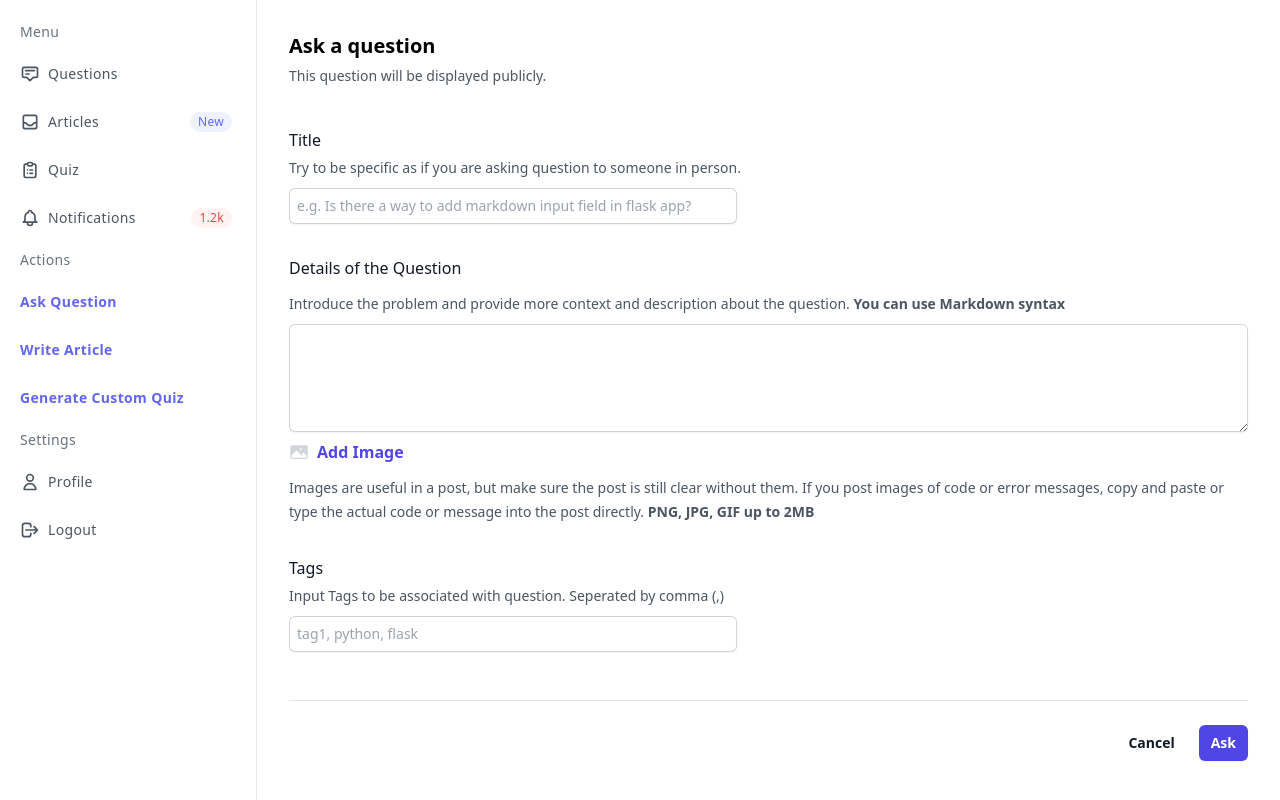
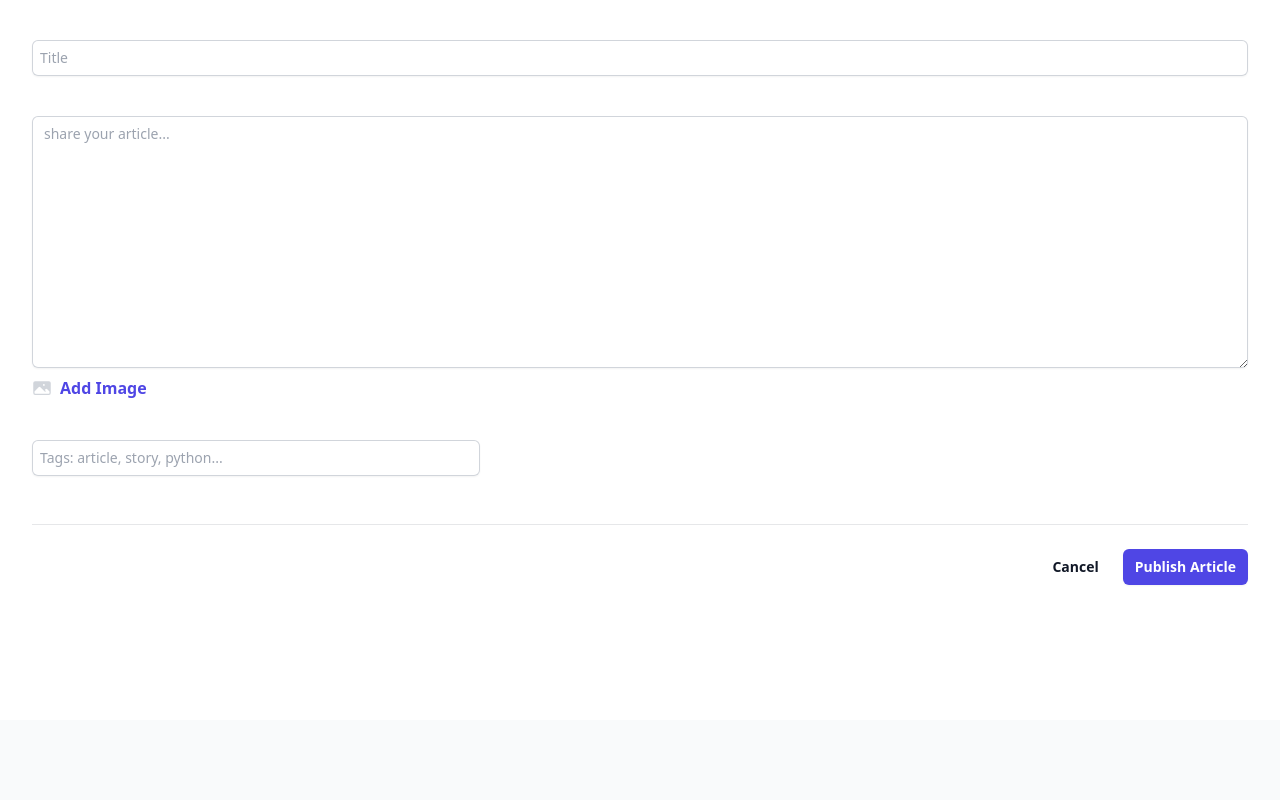
Before and after one commit to aadityab7/quick-minds, a Flask app: template project/templates/write_article.html in a window 1280 px wide. Shown: the part 80-880 px from the top of the page. After the commit the page ends 665 px from the top, so only its background shows below. Run offline with Flask 3, Linux system fonts and the light colour scheme; the template is opened without the code that fills it, so the values that code supplies are empty; some libraries are stand-ins or nearby versions.

Commit message:
write article feature

```diff
--- a/project/templates/write_article.html
+++ b/project/templates/write_article.html
@@ -1,34 +1,26 @@
 {% extends 'base.html' %}
 
-{% block title %}ASK QUESTION{% endblock %}
+{% block title %}WRITE ARTICLE{% endblock %}
 
 {% block content %}
 	<div class="mx-auto max-w-screen-xl px-4 py-8 sm:px-6 lg:px-8">
 
 		<form method="post" enctype = "multipart/form-data">
 
-		  <div class="space-y-12">
+		  <div class="space-y-8">
 		    <div class="border-b border-gray-900/10 pb-12">
-		      <h1 class="text-xl font-bold">Ask a question</h1>
-		      <p class="mt-1 text-sm leading-6 text-gray-600">This question will be displayed publicly.</p>
-
-		      <div class="mt-10 grid grid-cols-1 gap-x-6 gap-y-8 sm:grid-cols-6">
-		        <div class="sm:col-span-4">
-		          <label for="question-title" class="block text-l font-medium leading-6 text-gray-900">Title</label>
-		          <p class="mt-1 text-sm leading-6 text-gray-600">Try to be specific as if you are asking question to someone in person.</p>
+		      <div class="grid grid-cols-1 gap-x-6 gap-y-8 sm:grid-cols-6">
+		        <div class="col-span-full">
 		          <div class="mt-2">
-		            <div class="flex rounded-md shadow-sm ring-1 ring-inset ring-gray-300 focus-within:ring-2 focus-within:ring-inset focus-within:ring-indigo-600 sm:max-w-md">
-		              <input type="text" name="question-title" id="question-title" class="block flex-1 border-0 bg-transparent py-1.5 pl-2 text-gray-900 placeholder:text-gray-400 focus:ring-0 sm:text-sm sm:leading-6" placeholder="e.g. Is there a way to add markdown input field in flask app?" required>
+		            <div class="flex rounded-md shadow-sm ring-1 ring-inset ring-gray-300 focus-within:ring-2 focus-within:ring-inset focus-within:ring-indigo-600">
+		              <input type="text" name="article-title" id="article-title" class="block flex-1 border-0 bg-transparent py-1.5 pl-2 text-gray-900 placeholder:text-gray-400 focus:ring-0 sm:text-sm sm:leading-6" placeholder="Title" required>
 		            </div>
 		          </div>
 		        </div>
 
 		        <div class="col-span-full">
-		          <label for="question-details" class="block text-l font-medium leading-6 text-gray-900">Details of the Question</label>
-		          <p class="mt-3 text-sm leading-6 text-gray-600">Introduce the problem and provide more context and description about the question. <b>You can use Markdown syntax</b></p>
-
 		          <div class="mt-2">
-		            <textarea id="question-details" name="question-details" rows="4" class="block w-full rounded-md border-0 py-1.5 text-gray-900 shadow-sm ring-1 ring-inset ring-gray-300 placeholder:text-gray-400 focus:ring-2 focus:ring-inset focus:ring-indigo-600 sm:text-sm sm:leading-6" required></textarea>
+		            <textarea id="article-contents" name="article-contents" rows="10" class="block w-full rounded-md border-0 py-1.5 text-gray-900 shadow-sm ring-1 ring-inset ring-gray-300 placeholder:text-gray-400 focus:ring-2 focus:ring-inset focus:ring-indigo-600 sm:text-sm sm:leading-6" placeholder = "share your article..." required></textarea>
 		          </div>
 		          <div class="flex items-center gap-2 mt-2">
 		          	<svg class="h-5 w-5 text-gray-300" viewBox="0 0 24 24" fill="currentColor" aria-hidden="true">
@@ -39,23 +31,13 @@
 			            <input id="file-upload" name="file-upload" type="file" class="sr-only" accept=".png, .jpg, .jpeg, .gif">
 		            </label>
 		          </div>
-		          <p class="mt-3 text-sm leading-6 text-gray-600">Images are useful in a post, but make sure the post is still clear without them. If you post images of code or error messages, copy and paste or type the actual code or message into the post directly. <b>PNG, JPG, GIF up to 2MB</b></p>
-
 		        </div>
 
-		        <div id="imagePreview" class="hidden sm:col-span-4">
-		        	<label for="question-details" class="block text-sm font-medium leading-6 text-gray-900">Last Added Image</label>
-		        	<p id = 'fileName' class="mt-3 text-sm leading-6 text-gray-600"></p>
-					<canvas id="thumbnailCanvas" width="150" height="150"></canvas>
-					<button id = "removeButton" type="button" class="text-sm font-semibold leading-6 text-gray-900">Close</button>
-				</div>
 
 				<div class="sm:col-span-4">
-		          <label for="question-tags" class="block text-l font-medium leading-6 text-gray-900">Tags</label>
-		          <p class="mt-1 text-sm leading-6 text-gray-600">Input Tags to be associated with question. Seperated by comma (,)</p>
 		          <div class="mt-2">
 		            <div class="flex rounded-md shadow-sm ring-1 ring-inset ring-gray-300 focus-within:ring-2 focus-within:ring-inset focus-within:ring-indigo-600 sm:max-w-md">
-		              <input type="text" name="question-tags" id="question-tags" class="block flex-1 border-0 bg-transparent py-1.5 pl-2 text-gray-900 placeholder:text-gray-400 focus:ring-0 sm:text-sm sm:leading-6" placeholder="tag1, python, flask">
+		              <input type="text" name="article-tags" id="article-tags" class="block flex-1 border-0 bg-transparent py-1.5 pl-2 text-gray-900 placeholder:text-gray-400 focus:ring-0 sm:text-sm sm:leading-6" placeholder="Tags: article, story, python...">
 		            </div>
 		          </div>
 		        </div>
@@ -66,19 +48,16 @@
 
 		  <div class="mt-6 flex items-center justify-end gap-x-6">
 			    <button type="button" class="text-sm font-semibold leading-6 text-gray-900" onclick="goBack()">Cancel</button>
-			    <button id = "question-submission-button" type="submit" class="rounded-md bg-indigo-600 px-3 py-2 text-sm font-semibold text-white shadow-sm hover:bg-indigo-500 focus-visible:outline focus-visible:outline-2 focus-visible:outline-offset-2 focus-visible:outline-indigo-600">Ask</button>
+			    <button id = "article-submission-button" type="submit" class="rounded-md bg-indigo-600 px-3 py-2 text-sm font-semibold text-white shadow-sm hover:bg-indigo-500 focus-visible:outline focus-visible:outline-2 focus-visible:outline-offset-2 focus-visible:outline-indigo-600">Publish Article</button>
 		  </div>
 
 		</form>
 	</div>
 
 	<script>
+		document.getElementById('sidebar-component-div').classList.add('hidden');
+
         const fileInput = document.getElementById('file-upload');
-        const imagePreview = document.getElementById('imagePreview');
-        const thumbnailCanvas = document.getElementById('thumbnailCanvas');
-        const ctx = thumbnailCanvas.getContext('2d');
-        const removeButton = document.getElementById('removeButton');
-        const fileName = document.getElementById('fileName');
 
         fileInput.addEventListener('change', function () {
             const file = fileInput.files[0];
@@ -99,8 +78,8 @@
                 	//update the text of button to display adding image and make the button inactive
                 	document.getElementById('file-upload').disabled = true;
                 	document.getElementById('add-image-text').innerText = 'Adding image to response...';
-                	document.getElementById('question-submission-button').disabled = true;
-                	document.getElementById('question-submission-button').innerText = 'Uploading Image';
+                	document.getElementById('article-submission-button').disabled = true;
+                	document.getElementById('article-submission-button').innerText = 'Uploading Image';
 
                 	// Make an AJAX request to the Flask server
 	                fetch('/upload_image', {
@@ -111,14 +90,14 @@
 	                .then(data => {
 	                    const imageUrl = data.url;
 	                    const imageMarkdown = `![Alt Text](${imageUrl})`;
-	                    const markdownInput = document.getElementById("question-details");
+	                    const markdownInput = document.getElementById("article-contents");
 	                    markdownInput.value += imageMarkdown;
 
 	                    //on success revert back the text on "add image button" and make it active
                 		document.getElementById('file-upload').disabled = false;
                 		document.getElementById('add-image-text').innerText = 'Add Image';
-                		document.getElementById('question-submission-button').disabled = false;
-                		document.getElementById('question-submission-button').innerText = 'Ask';
+                		document.getElementById('article-submission-button').disabled = false;
+                		document.getElementById('article-submission-button').innerText = 'Publish Article';
 	                })
 	                .catch(error => {
 	                    console.error('Error uploading image:', error);
@@ -126,48 +105,17 @@
 	                    //on success revert back the text on "add image button" and make it active
                 		document.getElementById('file-upload').disabled = false;
                 		document.getElementById('add-image-text').innerText = 'Add Image';
-                		document.getElementById('question-submission-button').disabled = false;
-                		document.getElementById('question-submission-button').innerText = 'Ask';
+                		document.getElementById('article-submission-button').disabled = false;
+                		document.getElementById('article-submission-button').innerText = 'Publish Article';
 	                });
-
-                    const img = new Image();
-                    img.src = e.target.result;
-                    fileName.innerText = file.name;
-
-                    img.onload = function () {
-                        // Calculate the aspect ratio to maintain the image's proportions
-                        const aspectRatio = img.width / img.height;
-                        let newWidth = 200; // You can adjust the thumbnail size as needed
-                        let newHeight = newWidth / aspectRatio;
-
-                        // Clear the canvas and draw the thumbnail
-                        thumbnailCanvas.width = newWidth;
-                        thumbnailCanvas.height = newHeight;
-                        ctx.drawImage(img, 0, 0, newWidth, newHeight);
-
-                        imagePreview.classList.remove('hidden');
-                    };
                 };
                 reader.readAsDataURL(file);
-            } else {
-                thumbnailCanvas.width = 0;
-                thumbnailCanvas.height = 0;
-                imagePreview.classList.add('hidden');
-                img.src = '';
             }
-        });
-
-        removeButton.addEventListener('click', function () {
-            imagePreview.style.display = 'none';
-            fileInput.value = '';
-            previewImage.src = '';
-            removeButton.style.display = 'none';
         });
 
         function goBack() {
             window.history.back();
         }
-
     </script>
 
 {% endblock %}
```
Also changed, not shown: project/__init__.py (+15 -18 lines), utilities/utils.py (+27 -1 lines).
